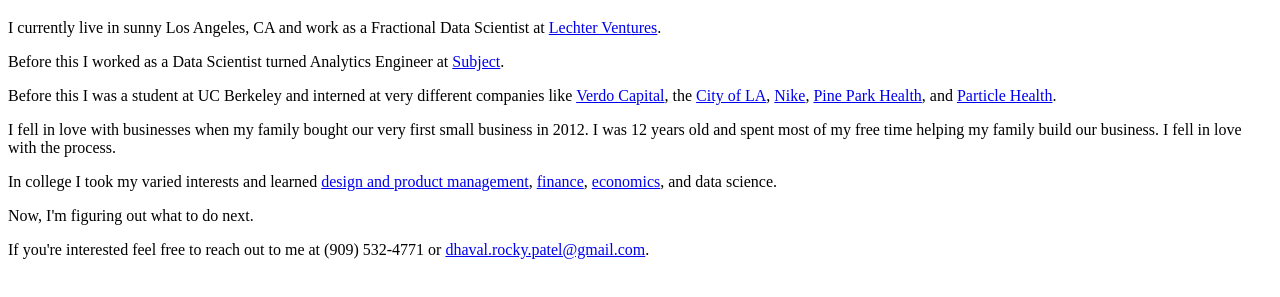
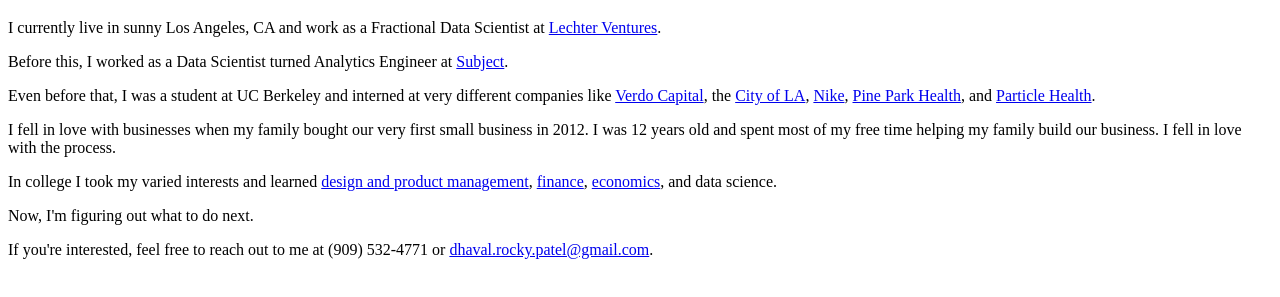
Before and after one commit to dhavalcodes/dhaval, a plain HTML site: page index.html in a window 1280 px wide. Shown: the part 61-358 px from the top of the page. Drawn offline with Linux system fonts and the light colour scheme.

Commit message:
Update index.html
grammatical errors fixed

```diff
--- a/index.html
+++ b/index.html
@@ -11,8 +11,8 @@
 
     <section id="information">
       <p>I currently live in sunny Los Angeles, CA and work as a Fractional Data Scientist at <a href="https://www.linkedin.com/company/%E9%87%9A/" target="_blank">Lechter Ventures</a>.</p>
-      <p>Before this I worked as a Data Scientist turned Analytics Engineer at <a href="subject.com" target="_blank">Subject</a>.</p>
-      <p>Before this I was a student at UC Berkeley and interned at very different companies like
+      <p>Before this, I worked as a Data Scientist turned Analytics Engineer at <a href="subject.com" target="_blank">Subject</a>.</p>
+      <p>Even before that, I was a student at UC Berkeley and interned at very different companies like
         <a href="https://www.verdocapital.com/" target="_blank">Verdo Capital</a>,
         the <a href="https://controller.lacity.gov/" target="_blank">City of LA</a>,
         <a href="https://about.nike.com/en" target="_blank">Nike</a>,
@@ -27,7 +27,7 @@
 
       <p>Now, I'm figuring out what to do next.</p>
 
-      <p>If you're interested feel free to reach out to me at (909) 532-4771 or <a href="mailto:dhaval.rocky.patel@gmail.com">dhaval.rocky.patel@gmail.com</a>.</p>
+      <p>If you're interested, feel free to reach out to me at (909) 532-4771 or <a href="mailto:dhaval.rocky.patel@gmail.com">dhaval.rocky.patel@gmail.com</a>.</p>
     </section>
   </body>
 </html>
```
